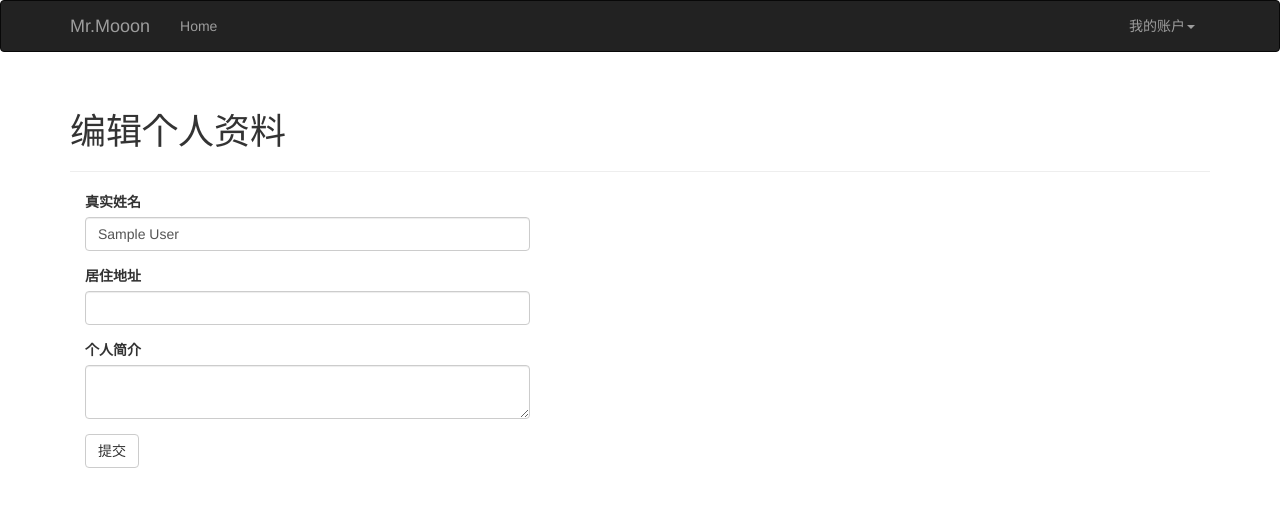
After one commit to moon-shg/learn_flask, a Flask app: page /edit-profile in a window 1280 px wide. The commit adds this page. Shown: the top 507 px of the page. Run offline with Flask 2, Linux system fonts and the light colour scheme; the visitor is signed in with stand-in values (Sample User, id 1); data comes from the database, SQL or seed files in the repository; some libraries are stand-ins or nearby versions.

Commit message:
add edit_profile page

```diff
--- a/app/main/forms.py
+++ b/app/main/forms.py
@@ -1,9 +1,17 @@
 from flask_wtf import FlaskForm
-from wtforms import StringField, SubmitField
-from wtforms.validators import DataRequired
+from wtforms import StringField, SubmitField, TextAreaField
+from wtforms.validators import DataRequired, Length
 
 #创建一个表单
 class NameForm(FlaskForm):
 	# Validator 为验证函数组成的列表，其中DataRequired（）函数确保提交内容不为空
 	name = StringField("你的名字是？", validators=[DataRequired()])
 	submit = SubmitField('确认')
+
+
+# 资料编辑表单
+class EditProfileForm(FlaskForm):
+	name = StringField('真实姓名', validators=[Length(0,64)])
+	location = StringField('居住地址', validators=[Length(0,64)])
+	about_me = TextAreaField('个人简介')
+	submit = SubmitField('提交')
--- a/app/main/views.py
+++ b/app/main/views.py
@@ -1,9 +1,10 @@
 from datetime import datetime
-from flask import render_template, session, redirect, url_for, current_app
+from flask import render_template, session, redirect, url_for, current_app, flash
 from . import main
-from .forms import NameForm
+from .forms import NameForm, EditProfileForm
 from .. import db
 from ..models import User
+from flask_login import login_required, current_user
 
 #设置路由表
 @main.route('/', methods=['GET','POST'])
@@ -34,3 +35,21 @@ def index():
 def user(username):
 	user = User.query.filter_by(username=username).first_or_404()
 	return render_template('user.html', user=user)
+
+@main.route('/edit-profile', methods=['GET','POST'])
+@login_required
+def edit_profile():
+	form = EditProfileForm()
+	if form.validate_on_submit():
+		current_user.name = form.name.data
+		current_user.location = form.location.data
+		current_user.about_me = form.about_me.data
+		db.session.add(current_user._get_current_object())
+		db.session.commit()
+		flash("个人资料已更新！")
+		return redirect(url_for('.user', username=current_user.username))
+	# 设置表单的初始值
+	form.name.data = current_user.name
+	form.location.data = current_user.location
+	form.about_me.data = current_user.about_me
+	return render_template('/edit_profile.html', form=form)
--- a/app/templates/base.html
+++ b/app/templates/base.html
@@ -31,6 +31,7 @@
 					<a href="#" class="dropdown-toggle" data-toggle="dropdown">我的账户<b class="caret"></b></a>
 					<ul class="dropdown-menu">
 						<li><a href="{{ url_for('main.user', username=current_user.username)}}">我的资料</a></li>
+						<li><a href=" {{ url_for('main.edit_profile') }}">编辑资料</a></li>
 						<li><a href="{{ url_for('auth.change_password') }}">修改密码</a></li>
 						<li><a href="{{ url_for('auth.logout') }}">Log Out</a></li>
 					</ul>
--- /dev/null
+++ b/app/templates/edit_profile.html
@@ -0,0 +1,13 @@
+{% extends "base.html" %}
+{% import "bootstrap/wtf.html" as wtf %}
+
+{% block title %}{{ current_user.username }}编辑个人资料{% endblock %}
+
+{% block page_content %}
+<div class = "page-header">
+	<h1>编辑个人资料</h1>
+</div>
+<div class="col-md-5">
+	{{ wtf.quick_form(form) }}
+</div>
+{% endblock %}
```
Also changed, not shown: app/templates/user.html (+8 -1 lines).
